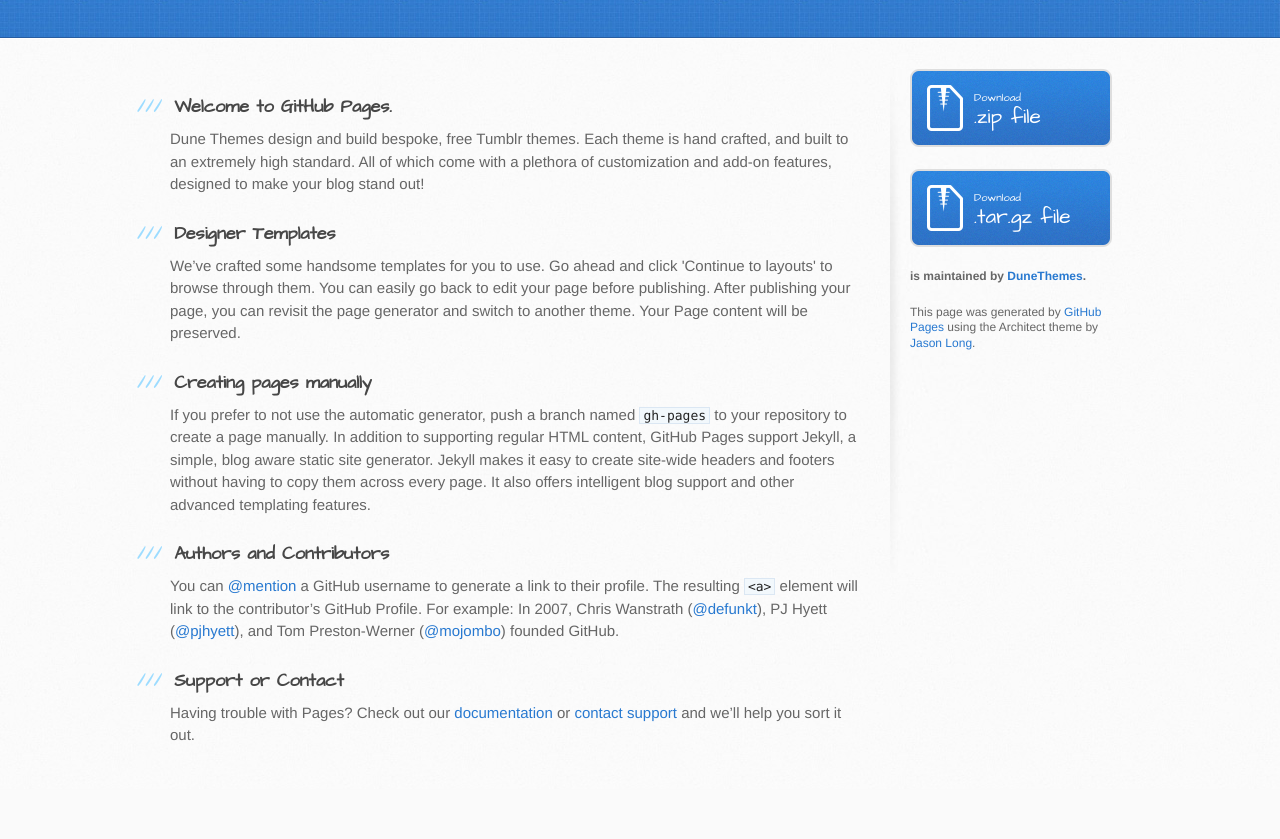
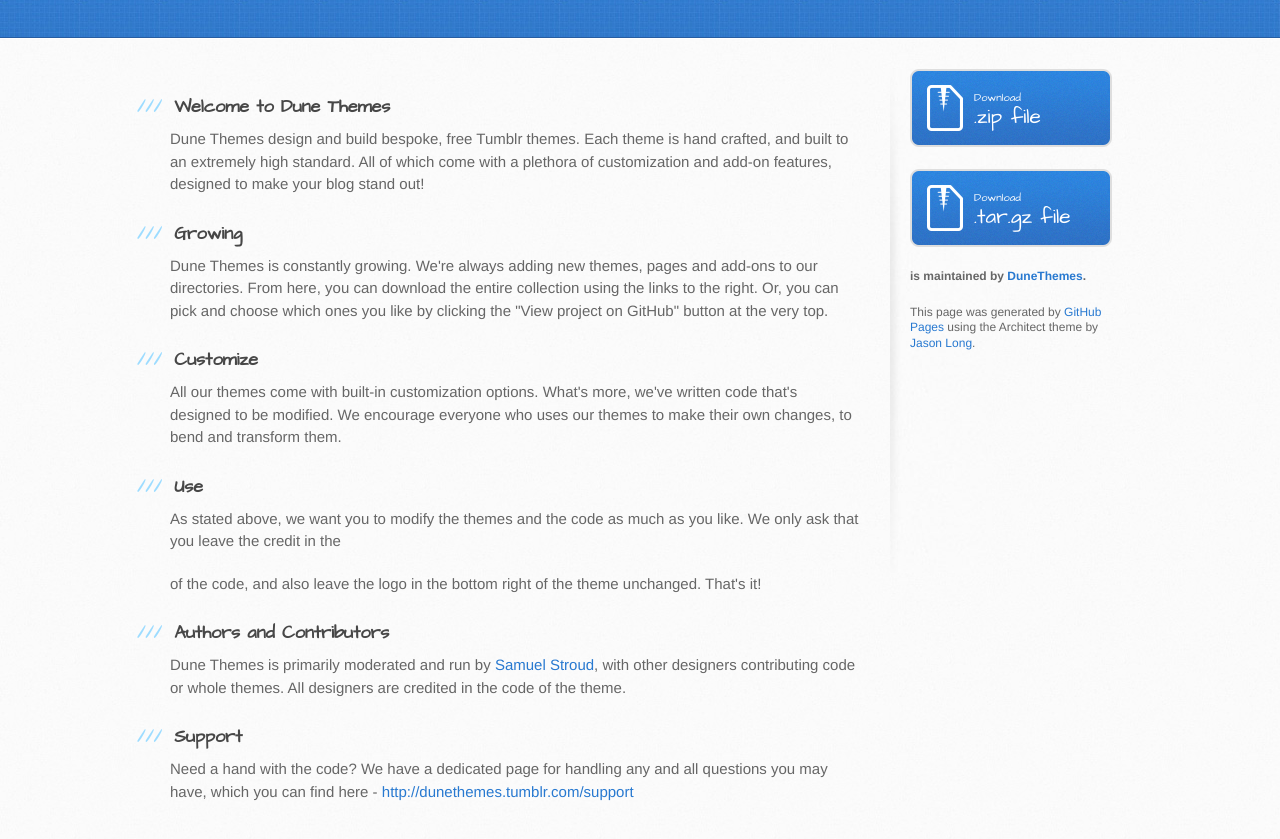
Before and after one commit to DuneThemes/Themes, a plain HTML site: page index.html in a window 1280 px wide. Shown: the part 163-1002 px from the top of the page. Before the commit the page ends 952 px from the top, so only its background shows below. Drawn offline with Linux system fonts and the light colour scheme.

```diff
--- a/index.html
+++ b/index.html
@@ -29,29 +29,34 @@
       <div class="inner clearfix">
         <section id="main-content">
           <h3>
-<a id="welcome-to-github-pages" class="anchor" href="#welcome-to-github-pages" aria-hidden="true"><span class="octicon octicon-link"></span></a>Welcome to GitHub Pages.</h3>
+<a id="welcome-to-dune-themes" class="anchor" href="#welcome-to-dune-themes" aria-hidden="true"><span class="octicon octicon-link"></span></a>Welcome to Dune Themes</h3>
 
 <p>Dune Themes design and build bespoke, free Tumblr themes. Each theme is hand crafted, and built to an extremely high standard. All of which come with a plethora of customization and add-on features, designed to make your blog stand out!</p>
 
 <h3>
-<a id="designer-templates" class="anchor" href="#designer-templates" aria-hidden="true"><span class="octicon octicon-link"></span></a>Designer Templates</h3>
+<a id="growing" class="anchor" href="#growing" aria-hidden="true"><span class="octicon octicon-link"></span></a>Growing</h3>
 
-<p>We’ve crafted some handsome templates for you to use. Go ahead and click 'Continue to layouts' to browse through them. You can easily go back to edit your page before publishing. After publishing your page, you can revisit the page generator and switch to another theme. Your Page content will be preserved.</p>
+<p>Dune Themes is constantly growing. We're always adding new themes, pages and add-ons to our directories. From here, you can download the entire collection using the links to the right. Or, you can pick and choose which ones you like by clicking the "View project on GitHub" button at the very top.</p>
 
 <h3>
-<a id="creating-pages-manually" class="anchor" href="#creating-pages-manually" aria-hidden="true"><span class="octicon octicon-link"></span></a>Creating pages manually</h3>
+<a id="customize" class="anchor" href="#customize" aria-hidden="true"><span class="octicon octicon-link"></span></a>Customize</h3>
 
-<p>If you prefer to not use the automatic generator, push a branch named <code>gh-pages</code> to your repository to create a page manually. In addition to supporting regular HTML content, GitHub Pages support Jekyll, a simple, blog aware static site generator. Jekyll makes it easy to create site-wide headers and footers without having to copy them across every page. It also offers intelligent blog support and other advanced templating features.</p>
+<p>All our themes come with built-in customization options. What's more, we've written code that's designed to be modified. We encourage everyone who uses our themes to make their own changes, to bend and transform them. </p>
+
+<h3>
+<a id="use" class="anchor" href="#use" aria-hidden="true"><span class="octicon octicon-link"></span></a>Use</h3>
+
+<p>As stated above, we want you to modify the themes and the code as much as you like. We only ask that you leave the credit in the </p> of the code, and also leave the logo in the bottom right of the theme unchanged. That's it!
 
 <h3>
 <a id="authors-and-contributors" class="anchor" href="#authors-and-contributors" aria-hidden="true"><span class="octicon octicon-link"></span></a>Authors and Contributors</h3>
 
-<p>You can <a href="https://github.com/blog/821" class="user-mention">@mention</a> a GitHub username to generate a link to their profile. The resulting <code>&lt;a&gt;</code> element will link to the contributor’s GitHub Profile. For example: In 2007, Chris Wanstrath (<a href="https://github.com/defunkt" class="user-mention">@defunkt</a>), PJ Hyett (<a href="https://github.com/pjhyett" class="user-mention">@pjhyett</a>), and Tom Preston-Werner (<a href="https://github.com/mojombo" class="user-mention">@mojombo</a>) founded GitHub.</p>
+<p>Dune Themes is primarily moderated and run by <a href="http://twitter.com/Samuel_Stroud">Samuel Stroud</a>, with other designers contributing code or whole themes. All designers are credited in the code of the theme. </p>
 
 <h3>
-<a id="support-or-contact" class="anchor" href="#support-or-contact" aria-hidden="true"><span class="octicon octicon-link"></span></a>Support or Contact</h3>
+<a id="support" class="anchor" href="#support" aria-hidden="true"><span class="octicon octicon-link"></span></a>Support</h3>
 
-<p>Having trouble with Pages? Check out our <a href="https://help.github.com/pages">documentation</a> or <a href="https://github.com/contact">contact support</a> and we’ll help you sort it out.</p>
+<p>Need a hand with the code? We have a dedicated page for handling any and all questions you may have, which you can find here - <a href="http://dunethemes.tumblr.com/support">http://dunethemes.tumblr.com/support</a></p>
         </section>
 
         <aside id="sidebar">
```
Also changed, not shown: params.json (+1 -1 lines).
